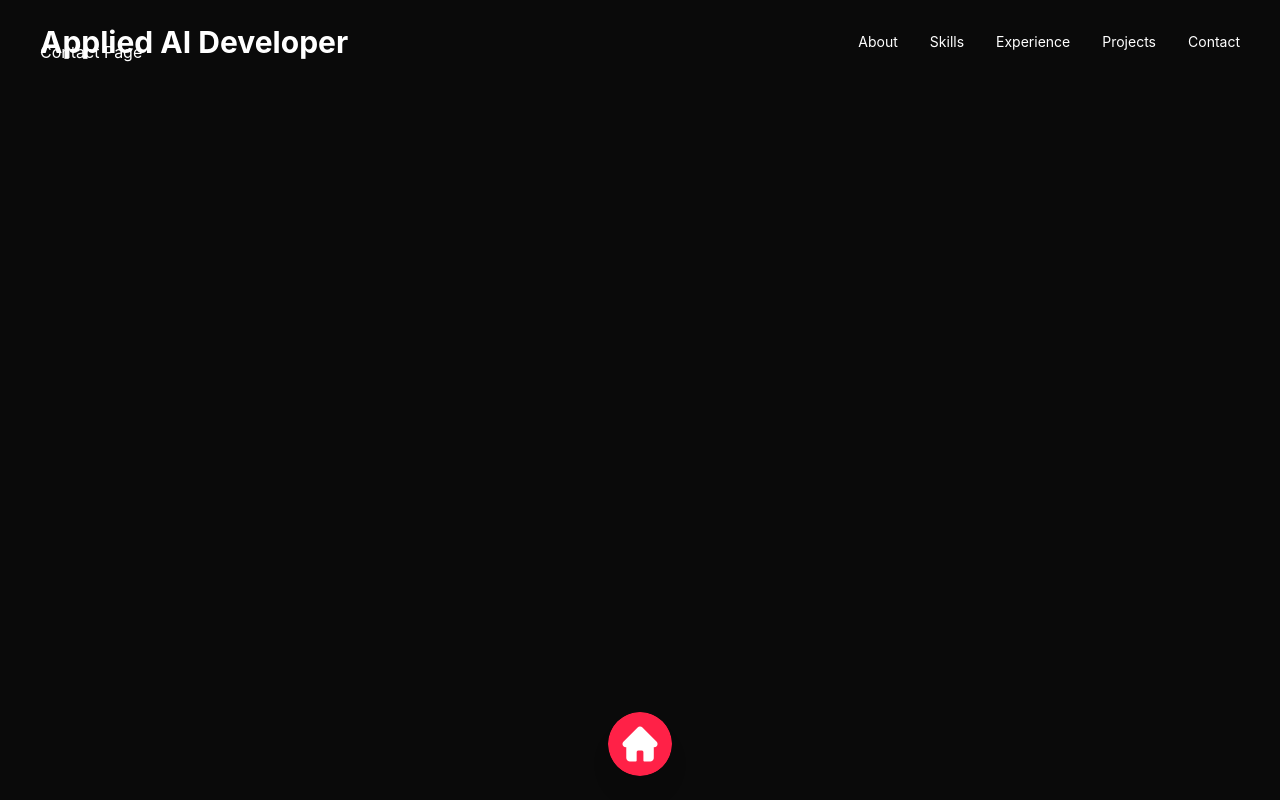
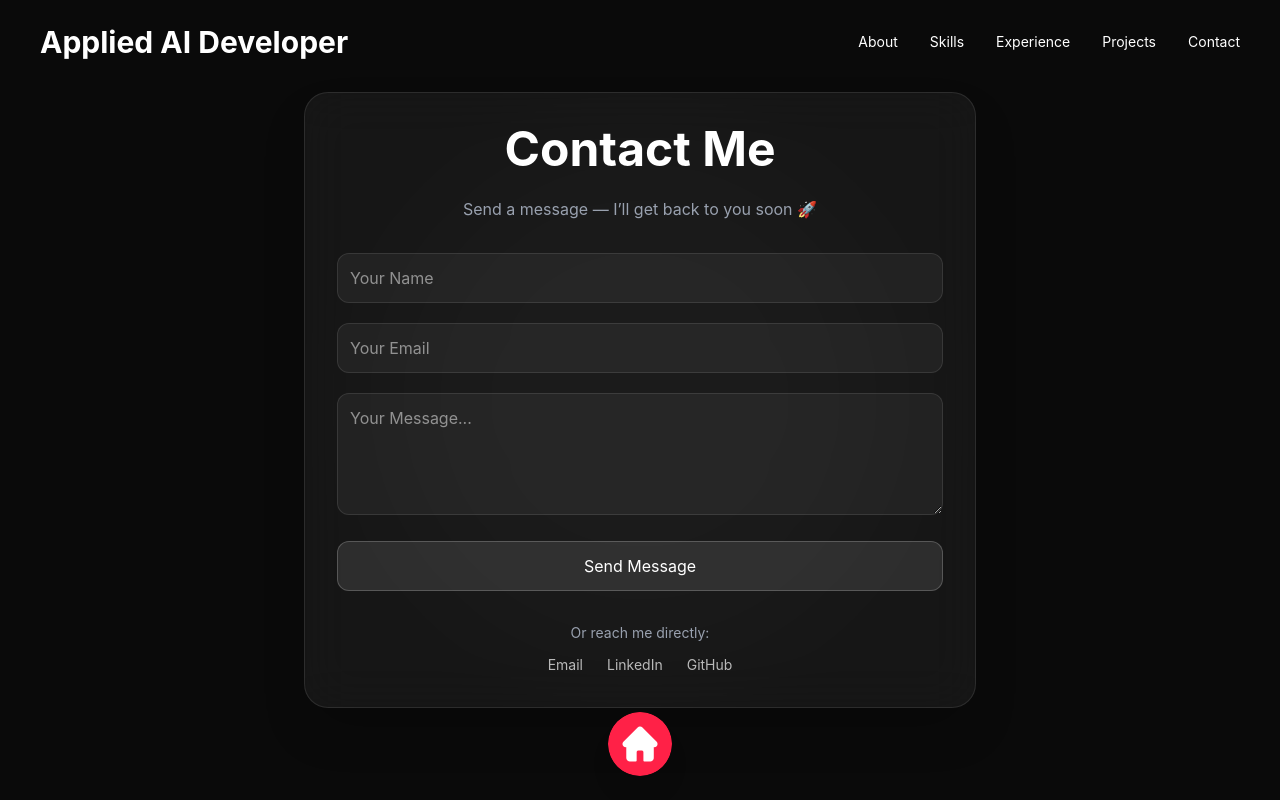
Before and after one commit to kumarvarun3162/My-Portfolio-, a React (Vite) app in the folder Coding With Varun/: page /contact in a window 1280 px wide. Built offline with nearby package versions, Linux system fonts and the light colour scheme.

Commit message:
Contact Page added

```diff
--- a/Coding With Varun/package.json
+++ b/Coding With Varun/package.json
@@ -10,6 +10,7 @@
     "preview": "vite preview"
   },
   "dependencies": {
+    "@emailjs/browser": "^4.4.1",
     "@tailwindcss/vite": "^4.2.2",
     "emailjs-com": "^3.2.0",
     "framer-motion": "^12.38.0",
--- a/Coding With Varun/src/pages/Contact.jsx
+++ b/Coding With Varun/src/pages/Contact.jsx
@@ -1,7 +1,169 @@
+import { motion } from "framer-motion";
+import { useState } from "react";
+import emailjs from "@emailjs/browser";
+
 export default function Contact() {
+  const [form, setForm] = useState({
+    name: "",
+    email: "",
+    message: "",
+  });
+
+  const [loading, setLoading] = useState(false);
+  const [status, setStatus] = useState("");
+
+  const handleChange = (e) => {
+    setForm({ ...form, [e.target.name]: e.target.value });
+  };
+
+  const handleSubmit = (e) => {
+    e.preventDefault();
+    setLoading(true);
+
+    emailjs
+      .send(
+        "service_ttx8xs8", // ✅ your service ID
+        "template_zc8cp0k", // ✅ your template ID
+        {
+          from_name: form.name,
+          from_email: form.email,
+          message: form.message,
+        },
+        "Xx2nfUJCMFh9B9srS" // ✅ your public key
+      )
+      .then(
+        () => {
+          setLoading(false);
+          setStatus("Message Sent 🚀");
+          setForm({ name: "", email: "", message: "" });
+
+          setTimeout(() => setStatus(""), 3000);
+        },
+        () => {
+          setLoading(false);
+          setStatus("Something went wrong ❌");
+        }
+      );
+  };
+
   return (
-    <div className="p-10">
-      <h1>Contact Page</h1>
-    </div>
+    <section className="min-h-screen flex items-center justify-center px-4 md:px-16 py-20 text-white relative overflow-hidden">
+
+      {/* Background Glow */}
+      <motion.div
+        animate={{ scale: [1, 1.3, 1], opacity: [0.2, 0.4, 0.2] }}
+        transition={{ duration: 6, repeat: Infinity }}
+        className="absolute w-[500px] h-[500px] bg-white/10 rounded-full blur-3xl"
+      />
+
+      {/* Main Container */}
+      <motion.div
+        initial={{ opacity: 0, y: 60 }}
+        animate={{ opacity: 1, y: 0 }}
+        className="w-full max-w-2xl bg-white/5 backdrop-blur-xl border border-white/10 rounded-3xl p-8 shadow-2xl"
+      >
+        <h2 className="text-3xl md:text-5xl font-bold text-center mb-6">
+          Contact Me
+        </h2>
+
+        <p className="text-gray-400 text-center mb-8">
+          Send a message — I’ll get back to you soon 🚀
+        </p>
+
+        {/* FORM */}
+        <form onSubmit={handleSubmit} className="space-y-5">
+
+          <input
+            type="text"
+            name="name"
+            placeholder="Your Name"
+            value={form.name}
+            onChange={handleChange}
+            required
+            className="w-full p-3 rounded-xl bg-white/5 border border-white/10 focus:border-white/30 outline-none"
+          />
+
+          <input
+            type="email"
+            name="email"
+            placeholder="Your Email"
+            value={form.email}
+            onChange={handleChange}
+            required
+            className="w-full p-3 rounded-xl bg-white/5 border border-white/10 focus:border-white/30 outline-none"
+          />
+
+          <textarea
+            name="message"
+            rows="4"
+            placeholder="Your Message..."
+            value={form.message}
+            onChange={handleChange}
+            required
+            className="w-full p-3 rounded-xl bg-white/5 border border-white/10 focus:border-white/30 outline-none"
+          />
+
+          <motion.button
+            whileTap={{ scale: 0.95 }}
+            whileHover={{ scale: 1.05 }}
+            disabled={loading}
+            className="w-full py-3 rounded-xl bg-white/10 hover:bg-white/20 border border-white/20 transition"
+          >
+            {loading ? "Sending..." : "Send Message"}
+          </motion.button>
+        </form>
+
+        {/* STATUS MESSAGE */}
+        {status && (
+          <motion.p
+            initial={{ opacity: 0 }}
+            animate={{ opacity: 1 }}
+            className="text-center mt-4 text-sm text-gray-300"
+          >
+            {status}
+          </motion.p>
+        )}
+
+        {/* DIRECT CONTACT LINKS */}
+        <motion.div
+          initial={{ opacity: 0, y: 20 }}
+          animate={{ opacity: 1, y: 0 }}
+          transition={{ delay: 0.3 }}
+          className="mt-8 text-center text-sm text-gray-400"
+        >
+          <p>Or reach me directly:</p>
+
+          <div className="mt-3 flex justify-center gap-6 text-white/70">
+
+            <a
+              href="mailto:kumarvarun3162@gmail.com"
+              className="hover:text-white hover:scale-110 transition duration-300"
+            >
+              Email
+            </a>
+
+            <a
+              href="https://www.linkedin.com/in/varun-kumar-bb37a6244/"
+              target="_blank"
+              rel="noreferrer"
+              className="hover:text-white hover:scale-110 transition duration-300"
+            >
+              LinkedIn
+            </a>
+
+            <a
+              href="https://github.com/kumarvarun3162"
+              target="_blank"
+              rel="noreferrer"
+              className="hover:text-white hover:scale-110 transition duration-300"
+            >
+              GitHub
+            </a>
+
+          </div>
+        </motion.div>
+
+      </motion.div>
+    </section>
   );
 }
```
Also changed, not shown: 1 other file (tests, documents, lock files or other folders).
